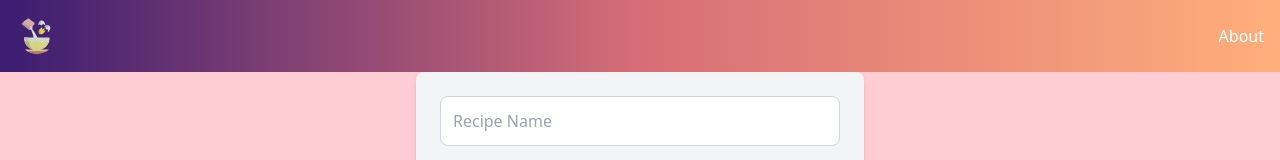
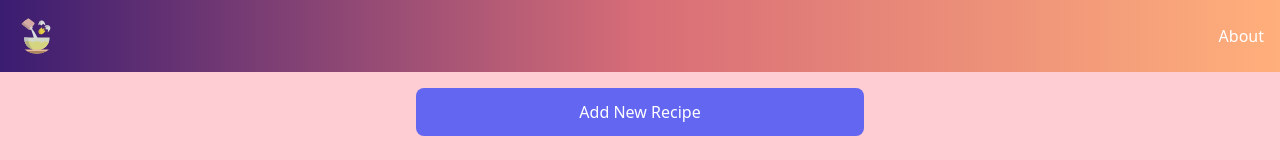
Before and after one commit to nebo1991/project-recipes, a React (Vite) app: page / in a window 1280 px wide. Shown: the top 160 px of the page. Built offline with nearby package versions, Linux system fonts and the light colour scheme.

Commit message:
style: form and buttons

```diff
--- a/src/pages/RecipesListPage.jsx
+++ b/src/pages/RecipesListPage.jsx
@@ -1,7 +1,22 @@
 // src/components/RecipesListPage.jsx
+import { useState } from 'react';
 import { Link } from 'react-router-dom';
 
-const RecipesListPage = ({ recipes, name, setName, image, setImage, servings, setServings, calories, setCalories, recipeInfo, setRecipeInfo,  handleSubmit }) => {
+const RecipesListPage = ({
+  recipes,
+  name, setName,
+  image, setImage,
+  servings, setServings,
+  calories, setCalories,
+  recipeInfo, setRecipeInfo,
+  handleSubmit
+}) => {
+  const [isOpen, setIsOpen] = useState(false);
+
+  const toggleAccordion = () => {
+    setIsOpen(!isOpen);
+  };
+
   const handlename = (e) => setName(e.target.value);
   const handlecalories = (e) => setCalories(e.target.value);
   const handleServings = (e) => setServings(e.target.value);
@@ -10,6 +25,16 @@ const RecipesListPage = ({ recipes, name, setName, image, setImage, servings, se
 
   return (
     <>
+      <div className="max-w-md mx-auto mb-6 my-4">
+        <button
+          className="w-full bg-indigo-500 text-white p-3 rounded-lg hover:bg-indigo-600 transition duration-300"
+          onClick={toggleAccordion}
+        >
+          {isOpen ? 'Hide' : 'Add New Recipe'}
+        </button>
+      </div>
+
+      {isOpen && (
         <form onSubmit={handleSubmit}>
           <div className='flex flex-col justify-center items-center bg-gray-100 p-6 rounded-lg shadow-md max-w-md mx-auto'>
             <input
@@ -59,9 +84,11 @@ const RecipesListPage = ({ recipes, name, setName, image, setImage, servings, se
               Add Recipe
             </button>
           </div>
+        </form>
+      )}
 
-            </form>
-            <div className="w-[920px] flex flex-wrap justify-between mx-auto">
+      {/* Recipes List */}
+      <div className="w-[920px] flex flex-wrap justify-between mx-auto mt-6">
         {recipes.map((recipe) => {
           return (
             <div key={recipe.id} className="flex border-2 border-gray-300 rounded-lg p-4 w-[400px] m-4">
```
Lines whose indentation alone changed are shown as unchanged.
